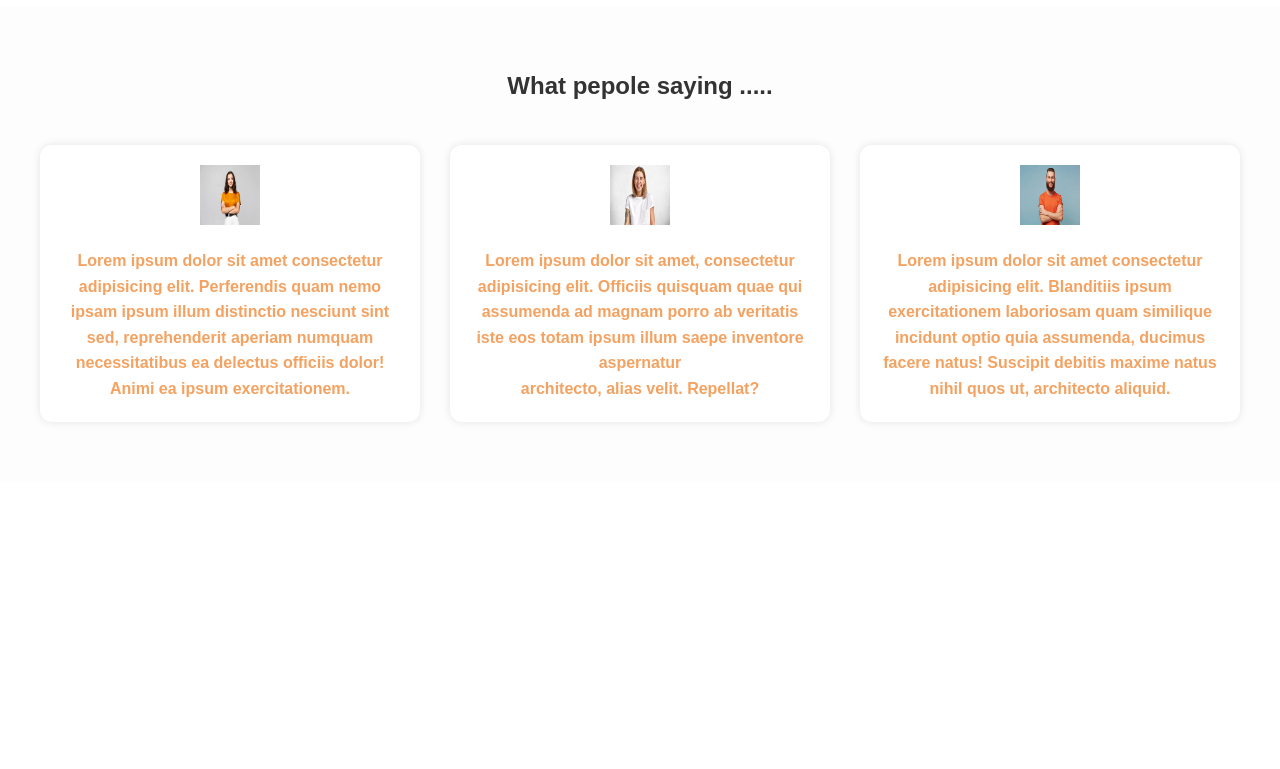
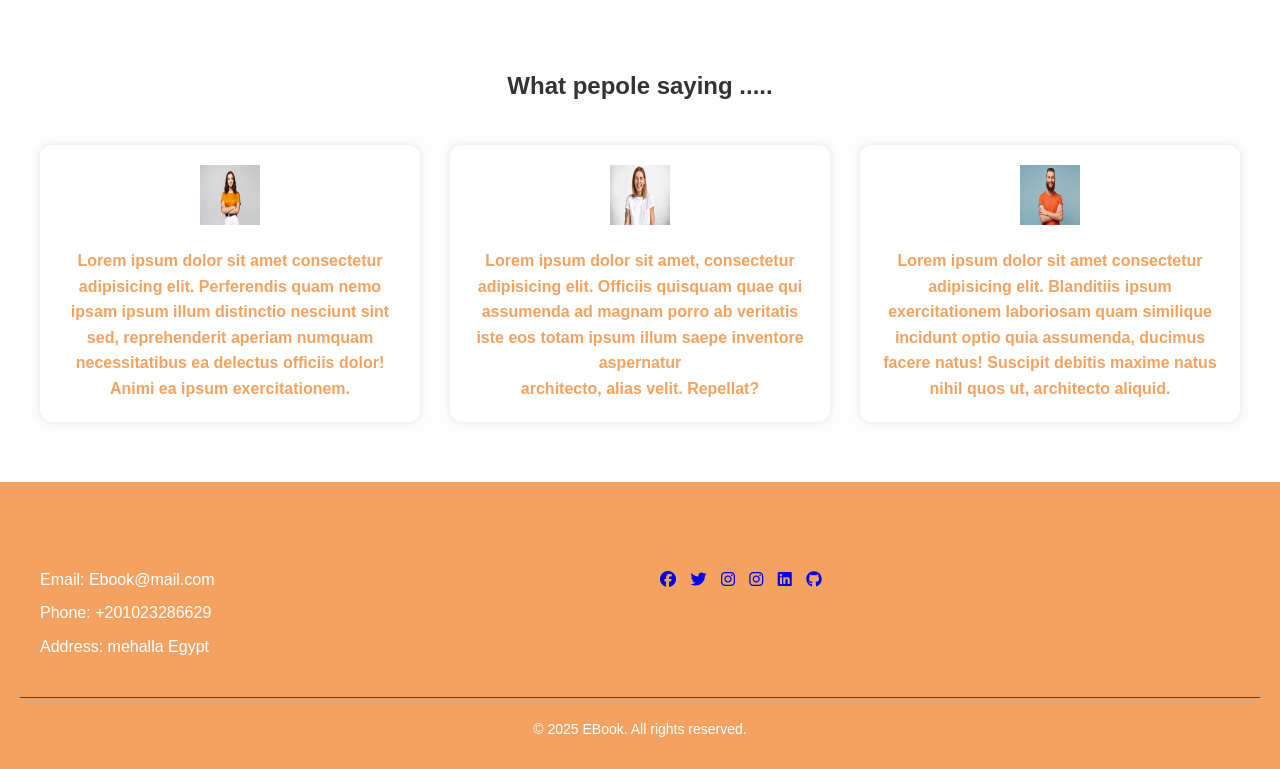
Before and after one commit to mahmoudpasha90/Ebook, a plain HTML site: page index.html in a window 1280 px wide. Shown: the part 1620-2389 px from the top of the page. Before the commit the page ends 2102 px from the top, so only its background shows below. Drawn offline with Linux system fonts and the light colour scheme.

Commit message:
second commit

```diff
--- a/index.html
+++ b/index.html
@@ -120,7 +120,30 @@
       </div>
     </div>
   </section>
-
+  <footer class="footer">
+    <div class="container footer-container">
+      <div class="footer-info">
+        <h3>Contact Us</h3>
+        <p>Email: Ebook@mail.com</p>
+        <p>Phone: +201023286629</p>
+        <p>Address: mehalla Egypt</p>
+      </div>
+      <div class="footer-social">
+        <h3>Follow Us</h3>
+        <div class="social-icons">
+          <a href="#" target="_blank"><i class="fa-brands fa-facebook"></i></a>
+          <a href="#" target="_blank"><i class="fa-brands fa-twitter"></i></a>
+          <a href="#" target="_blank"><i class="fa-brands fa-instagram"></i></a>
+          <a href="#" target="_blank"><i class="fa-brands fa-instagram"></i></a>
+          <a href="#" target="_blank"><i class="fa-brands fa-linkedin"></i></a>
+          <a href="#" target="_blank"><i class="fa-brands fa-github"></i></a>
+        </div>
+      </div>
+    </div>
+    <div class="footer-bottom">
+      <p>&copy; 2025 EBook. All rights reserved.</p>
+    </div>
+  </footer>
 
 
 
--- a/style2.css
+++ b/style2.css
@@ -345,6 +345,48 @@ body {
     font-weight: bold;
     color: #f4a261;
   }
+  .footer {
+    background-color: #f4a261;
+    color: #fff;
+    padding: 40px 20px 20px;
+  }
+  .footer-container {
+    display: flex;
+    flex-wrap: wrap;
+    justify-content: space-between;
+    gap: 40px;
+  }
+  .footer-info,
+  .footer-social {
+    flex: 1;
+    min-width: 250px;
+  }
+  .footer h3 {
+    margin-bottom: 15px;
+    color: #f4a261;
+  }
+  .footer p {
+    margin-bottom: 8px;
+  }
+  .social-icons a {
+    display: inline-block;
+    margin-right: 10px;
+  }
+  .social-icons img {
+    width: 24px;
+    height: 24px;
+    transition: transform 0.3s ease;
+  }
+  .social-icons img:hover {
+    transform: scale(1.2);
+  }
+  .footer-bottom {
+    text-align: center;
+    padding-top: 20px;
+    border-top: 1px solid #444;
+    font-size: 14px;
+    margin-top: 30px;
+  }
 
   @media (max-width: 768px) {
     .navbar {
```
